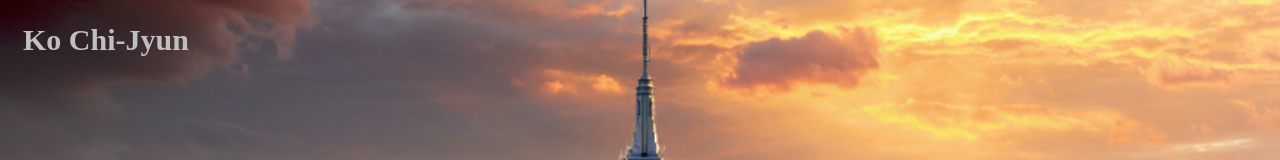
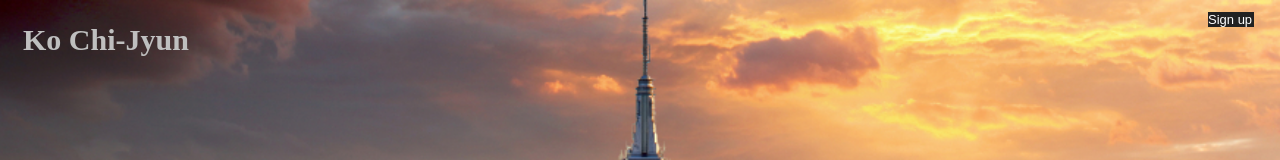
Before and after one commit to Ko0105/UIDD2019, a plain HTML site: page hw1/test.html in a window 1280 px wide. Shown: the top 160 px of the page. Drawn offline with Linux system fonts and the light colour scheme.

Commit message:
test0302

```diff
--- a/hw1/test.html
+++ b/hw1/test.html
@@ -6,7 +6,7 @@
     <title>hw1</title>
       </head>
 
-   <style>
+   <style type="text/css">
     body{
        background:url("test1.jpg");
        background-repeat:no-repeat;
@@ -14,9 +14,15 @@
        background-position:center;
        background-size:cover;
      }
-     img{
-     position:relative;top:0px;left:1000px;
-     }
+    #rightup{
+      width:46px;
+      height:15px;
+      background:#212121;
+      position:relative;top:-100px;left:1200px;
+      color:#8C8C8C;
+      font-size:13px;
+      font-family:sans-serif;
+    }
      #container{
        position:fixed;top:40%;left:43%;
        font-size:70px;
@@ -73,5 +79,8 @@
       <a href="#" style="text-decoration:none">Contene.</a>
       <a href="#" style="text-decoration:none">Other.</a>
     </div>
+    <div id="rightup">
+      <a href="#" style="text-decoration:none">Sign up</a>
+    </div>
   </body>
 </html>
```
